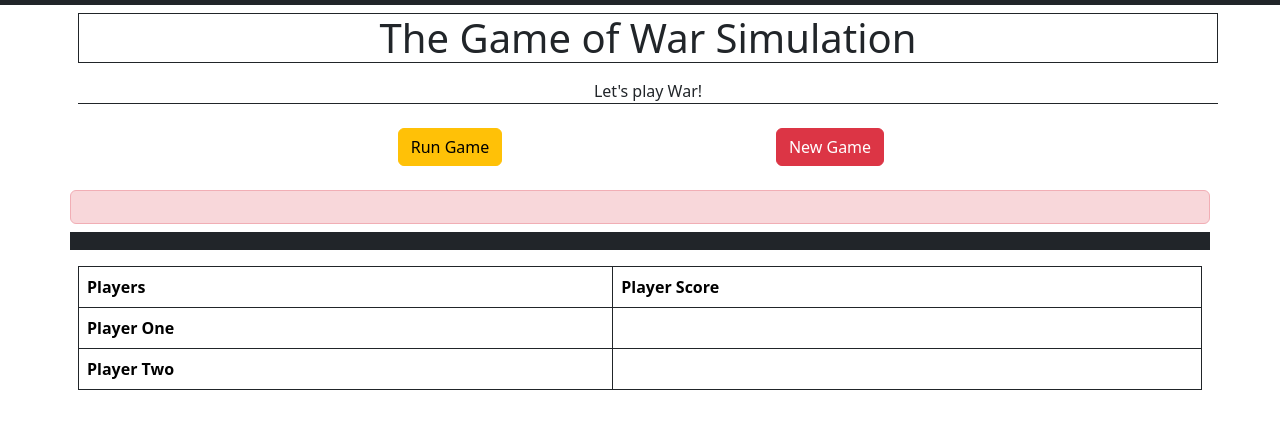
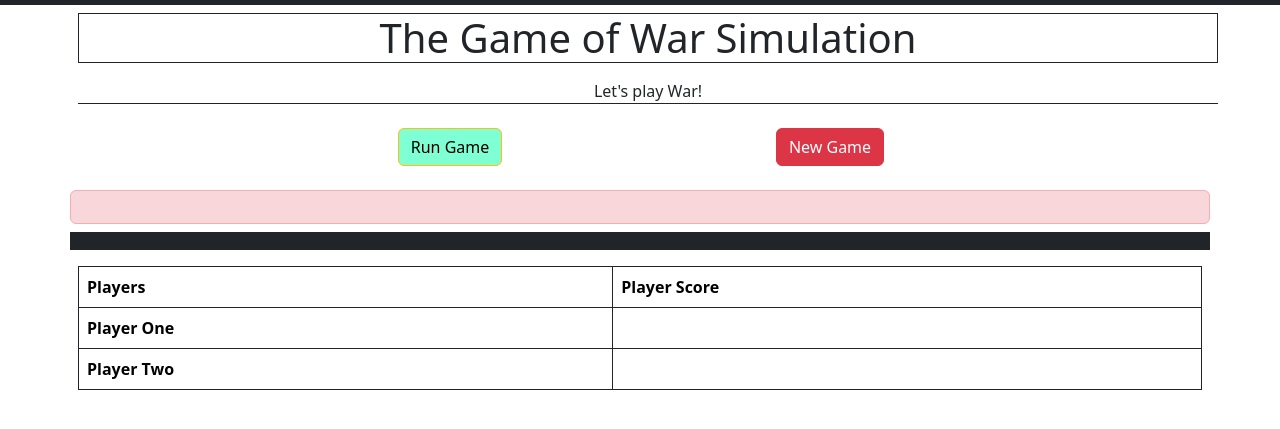
Before and after one commit to Mokagbue/theGameOfWar, a website: page index.html in a window 1280 px wide. Shown: the part 51-480 px from the top of the page. Drawn offline with nearby package versions, Linux system fonts and the light colour scheme.

```diff
--- a/index.html
+++ b/index.html
@@ -167,7 +167,7 @@
     </div>
       <div class="row d-flex justify-content-center my-2">
         <div class="col-md-4 d-flex justify-content-center">
-          <button class="btn btn-warning m-2" onclick="war(handOne, handTwo)">
+          <button class="btn btn-warning m-2" onclick="war(handOne, handTwo)" style="background-color: aquamarine;">
             Run Game
           </button>
         </div>
```
